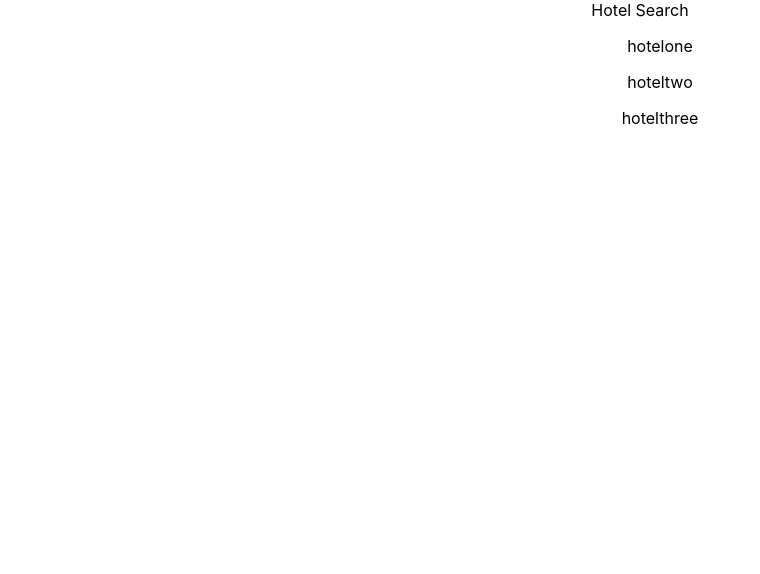
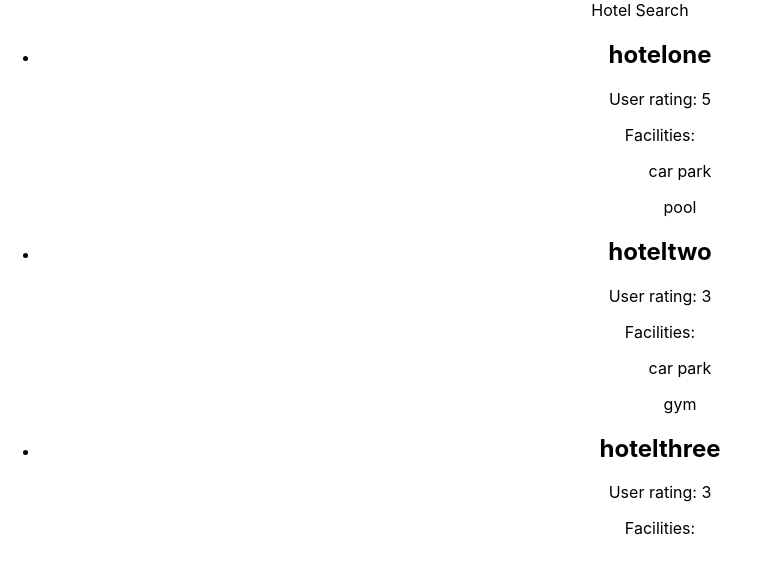
Before and after one commit to HAKeyes14/aerocloud-test, a React (Create React App) app: page / in a window 1280 px wide. Shown: the top 574 px of the page, without its empty margins (0-760 px from the left). Built offline with nearby package versions, Linux system fonts and the light colour scheme.

Commit message:
add HotelCard component

```diff
--- /dev/null
+++ b/src/Components/HotelCard.jsx
@@ -0,0 +1,20 @@
+import React from "react";
+
+const HotelCard = ({ hotel }) => {
+  return (
+    <li>
+      <h2>{hotel.name}</h2>
+      <p>User rating: {hotel.starRating}</p>
+      <section>
+        Facilities:
+        <ul>
+          {hotel.facilities.map(facility => (
+            <p>{facility}</p>
+          ))}
+        </ul>
+      </section>
+    </li>
+  );
+};
+
+export default HotelCard;
--- a/src/Components/HotelList.jsx
+++ b/src/Components/HotelList.jsx
@@ -1,5 +1,6 @@
 import React, { Component } from "react";
 import { getHotelData } from "../utils/utils";
+import HotelCard from "./HotelCard";
 
 class HotelList extends Component {
   state = {
@@ -17,8 +18,8 @@ class HotelList extends Component {
       <p>Loading...</p>
     ) : count ? (
       <ul>
-        {hotels.map(hotel => (
-          <p>{hotel.name}</p>
+        {hotels.map((hotel, i) => (
+          <HotelCard hotel={hotel} key={i} />
         ))}
       </ul>
     ) : (
```
